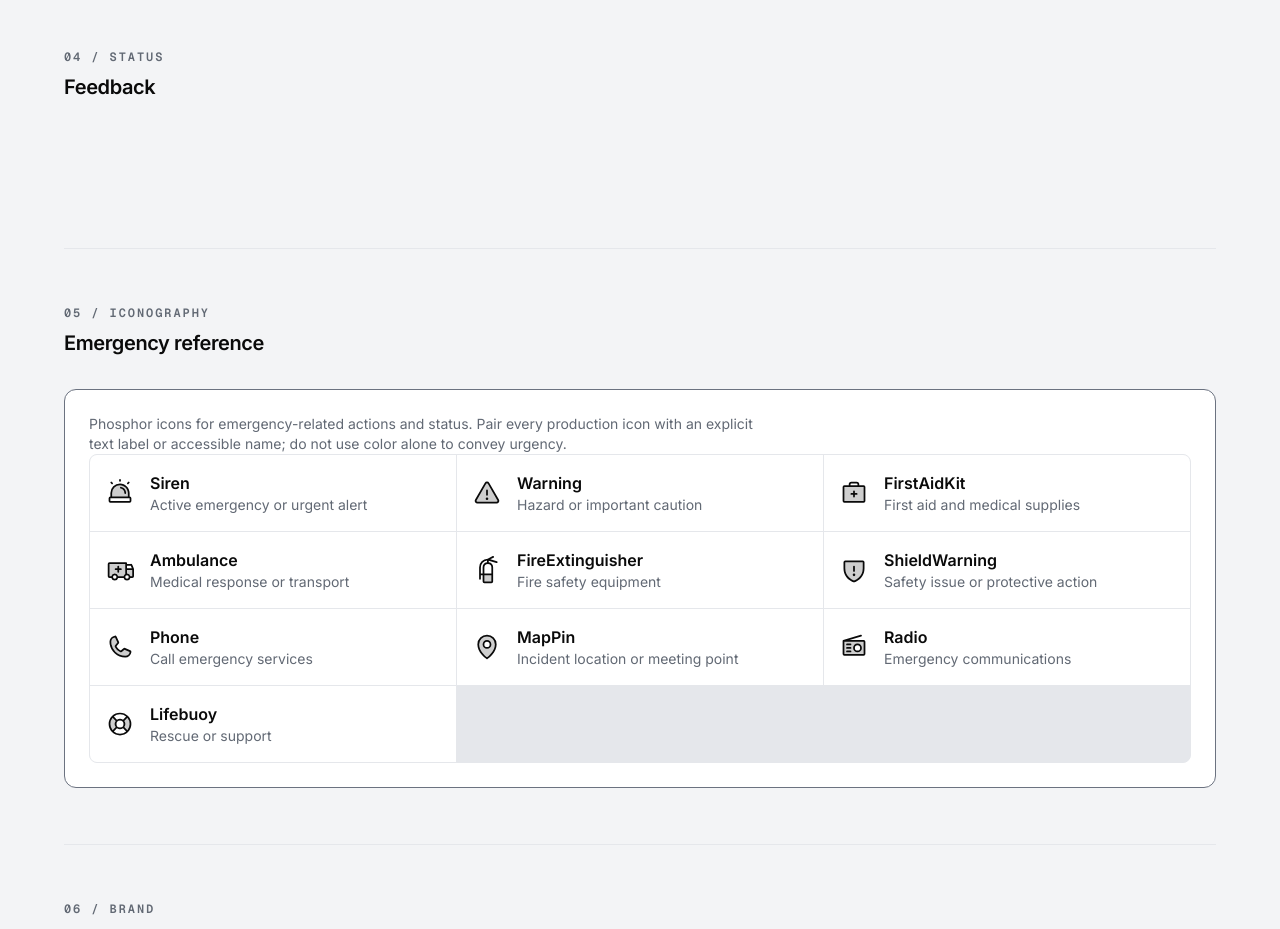
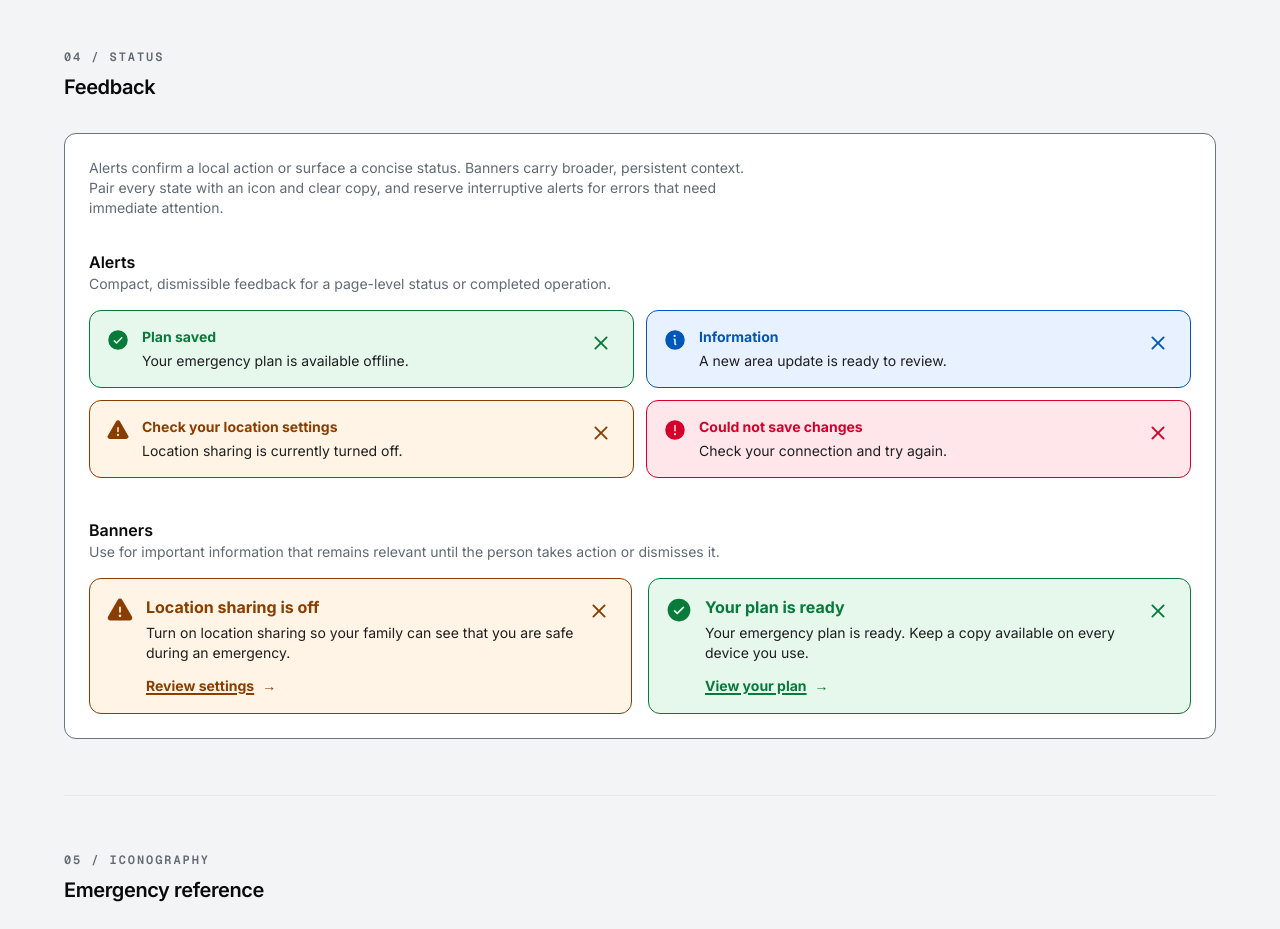
Before and after one commit to kubamilcarz/HackYeah2026-Defence, a Next.js app in the folder frontend/: page /design-system in a window 1280 px wide. Shown: the part 3420-4349 px from the top of the page. Built offline with nearby package versions, Linux system fonts and the light colour scheme.

Commit message:
feat: banners

```diff
--- a/frontend/app/design-system/page.tsx
+++ b/frontend/app/design-system/page.tsx
@@ -16,6 +16,7 @@ import {
 } from "@phosphor-icons/react/ssr";
 import type { Icon } from "@phosphor-icons/react/lib";
 import { Button, IconButton } from "@/components/ui/Button";
+import { Alert, Banner } from "@/components/ui/Alert";
 
 export const metadata: Metadata = {
   title: "Design system",
@@ -293,6 +294,53 @@ export default function DesignSystemPage() {
                 </div>
               </div>
             )}
+            {id === "feedback" && (
+              <div className="mt-8 rounded-xl border border-[var(--border-strong)] bg-[var(--surface-raised)] p-5 sm:p-6">
+                <div className="max-w-2xl">
+                  <p className="type-caption text-[var(--content-muted)]">
+                    Alerts confirm a local action or surface a concise status. Banners carry broader, persistent context. Pair every state with an icon and clear copy, and reserve interruptive alerts for errors that need immediate attention.
+                  </p>
+                </div>
+
+                <section className="mt-8" aria-labelledby="alerts-heading">
+                  <div className="mb-4">
+                    <h3 className="type-h3" id="alerts-heading">Alerts</h3>
+                    <p className="type-caption mt-1 text-[var(--content-muted)]">Compact, dismissible feedback for a page-level status or completed operation.</p>
+                  </div>
+                  <div className="grid gap-3 lg:grid-cols-2">
+                    <Alert variant="success" title="Plan saved" description="Your emergency plan is available offline." dismissible />
+                    <Alert variant="info" title="Information" description="A new area update is ready to review." dismissible />
+                    <Alert variant="warning" title="Check your location settings" description="Location sharing is currently turned off." dismissible />
+                    <Alert variant="danger" title="Could not save changes" description="Check your connection and try again." dismissible />
+                  </div>
+                </section>
+
+                <section className="mt-10" aria-labelledby="banners-heading">
+                  <div className="mb-4">
+                    <h3 className="type-h3" id="banners-heading">Banners</h3>
+                    <p className="type-caption mt-1 text-[var(--content-muted)]">Use for important information that remains relevant until the person takes action or dismisses it.</p>
+                  </div>
+                  <div className="grid gap-4 lg:grid-cols-2">
+                    <Banner
+                      actionHref="#components"
+                      actionLabel="Review settings"
+                      description="Turn on location sharing so your family can see that you are safe during an emergency."
+                      dismissible
+                      title="Location sharing is off"
+                      variant="warning"
+                    />
+                    <Banner
+                      actionHref="#foundations"
+                      actionLabel="View your plan"
+                      description="Your emergency plan is ready. Keep a copy available on every device you use."
+                      dismissible
+                      title="Your plan is ready"
+                      variant="success"
+                    />
+                  </div>
+                </section>
+              </div>
+            )}
             {id === "icons" && (
               <div className="mt-8 rounded-xl border border-[var(--border-strong)] bg-[var(--surface-raised)] p-5 sm:p-6">
                 <p className="type-caption mb-6 max-w-2xl text-[var(--content-muted)]">
--- a/frontend/app/globals.css
+++ b/frontend/app/globals.css
@@ -497,6 +497,113 @@ a[href] {
   cursor: not-allowed;
 }
 
+.feedback {
+  align-items: flex-start;
+  background: var(--feedback-background);
+  border: 1px solid var(--feedback-foreground);
+  border-radius: var(--space-3);
+  color: var(--feedback-foreground);
+  display: flex;
+  gap: var(--space-3);
+  padding: var(--space-4);
+  position: relative;
+}
+
+.feedback--success {
+  --feedback-background: var(--feedback-success-background);
+  --feedback-foreground: var(--feedback-success-foreground);
+}
+
+.feedback--info {
+  --feedback-background: var(--feedback-info-background);
+  --feedback-foreground: var(--feedback-info-foreground);
+}
+
+.feedback--warning {
+  --feedback-background: var(--feedback-warning-background);
+  --feedback-foreground: var(--feedback-warning-foreground);
+}
+
+.feedback--danger {
+  --feedback-background: var(--feedback-danger-background);
+  --feedback-foreground: var(--feedback-danger-foreground);
+}
+
+.feedback__icon {
+  flex: 0 0 auto;
+  margin-top: 0.0625rem;
+}
+
+.feedback__content {
+  min-width: 0;
+}
+
+.feedback:has(.feedback__dismiss) .feedback__content {
+  padding-right: var(--space-10);
+}
+
+.feedback__title,
+.feedback__description {
+  margin: 0;
+}
+
+.feedback__title {
+  font-size: var(--font-size-caption);
+  font-weight: var(--font-weight-bold);
+  line-height: var(--line-height-caption);
+}
+
+.feedback--banner .feedback__title {
+  font-size: var(--font-size-h3);
+  line-height: var(--line-height-h3);
+}
+
+.feedback__description {
+  color: var(--content-secondary);
+  font-size: var(--font-size-caption);
+  line-height: var(--line-height-caption);
+  margin-top: var(--space-1);
+}
+
+.feedback__action {
+  color: inherit;
+  display: inline-block;
+  font-size: var(--font-size-caption);
+  font-weight: var(--font-weight-bold);
+  margin-top: var(--space-3);
+}
+
+.feedback__action::after {
+  content: "→";
+  display: inline-block;
+  margin-left: var(--space-2);
+  text-decoration: none;
+}
+
+.feedback__dismiss {
+  align-items: center;
+  background: transparent;
+  border: 0;
+  border-radius: var(--space-2);
+  color: inherit;
+  cursor: pointer;
+  display: inline-flex;
+  flex: 0 0 auto;
+  justify-content: center;
+  min-height: var(--space-10);
+  min-width: var(--space-10);
+  padding: var(--space-2);
+  position: absolute;
+  right: var(--space-3);
+  top: var(--space-3);
+}
+
+@media (hover: hover) {
+  .feedback__dismiss:hover {
+    background: color-mix(in srgb, currentColor 12%, transparent);
+  }
+}
+
 @media (prefers-reduced-motion: reduce) {
   .button,
   .icon-button {
--- /dev/null
+++ b/frontend/components/ui/Alert.tsx
@@ -0,0 +1,98 @@
+"use client";
+
+import { useState } from "react";
+import {
+  CheckCircle,
+  Info,
+  Warning,
+  WarningCircle,
+  X,
+} from "@phosphor-icons/react";
+
+export type FeedbackVariant = "success" | "info" | "warning" | "danger";
+
+type FeedbackProps = {
+  actionHref?: string;
+  actionLabel?: string;
+  className?: string;
+  description: string;
+  dismissLabel?: string;
+  dismissible?: boolean;
+  title: string;
+  variant?: FeedbackVariant;
+};
+
+const feedbackIcons = {
+  success: CheckCircle,
+  info: Info,
+  warning: Warning,
+  danger: WarningCircle,
+} as const;
+
+function DismissButton({ label, onDismiss }: { label: string; onDismiss: () => void }) {
+  return (
+    <button aria-label={label} className="feedback__dismiss" onClick={onDismiss} type="button">
+      <X aria-hidden="true" size={20} weight="bold" />
+    </button>
+  );
+}
+
+export function Alert({
+  actionHref,
+  actionLabel,
+  className,
+  description,
+  dismissLabel = "Dismiss notification",
+  dismissible = false,
+  title,
+  variant = "info",
+}: FeedbackProps) {
+  const [isVisible, setIsVisible] = useState(true);
+  const Icon = feedbackIcons[variant];
+
+  if (!isVisible) return null;
+
+  return (
+    <div
+      aria-live={variant === "danger" ? "assertive" : "polite"}
+      className={`feedback feedback--alert feedback--${variant}${className ? ` ${className}` : ""}`}
+      role={variant === "danger" ? "alert" : "status"}
+    >
+      <Icon aria-hidden="true" className="feedback__icon" size={24} weight="fill" />
+      <div className="feedback__content">
+        <p className="feedback__title">{title}</p>
+        <p className="feedback__description">{description}</p>
+        {actionHref && actionLabel && <a className="feedback__action" href={actionHref}>{actionLabel}</a>}
+      </div>
+      {dismissible && <DismissButton label={dismissLabel} onDismiss={() => setIsVisible(false)} />}
+    </div>
+  );
+}
+
+export function Banner({
+  actionHref,
+  actionLabel,
+  className,
+  description,
+  dismissLabel = "Dismiss banner",
+  dismissible = false,
+  title,
+  variant = "info",
+}: FeedbackProps) {
+  const [isVisible, setIsVisible] = useState(true);
+  const Icon = feedbackIcons[variant];
+
+  if (!isVisible) return null;
+
+  return (
+    <section aria-label={title} className={`feedback feedback--banner feedback--${variant}${className ? ` ${className}` : ""}`}>
+      <Icon aria-hidden="true" className="feedback__icon" size={28} weight="fill" />
+      <div className="feedback__content">
+        <h3 className="feedback__title">{title}</h3>
+        <p className="feedback__description">{description}</p>
+        {actionHref && actionLabel && <a className="feedback__action" href={actionHref}>{actionLabel}</a>}
+      </div>
+      {dismissible && <DismissButton label={dismissLabel} onDismiss={() => setIsVisible(false)} />}
+    </section>
+  );
+}
```
